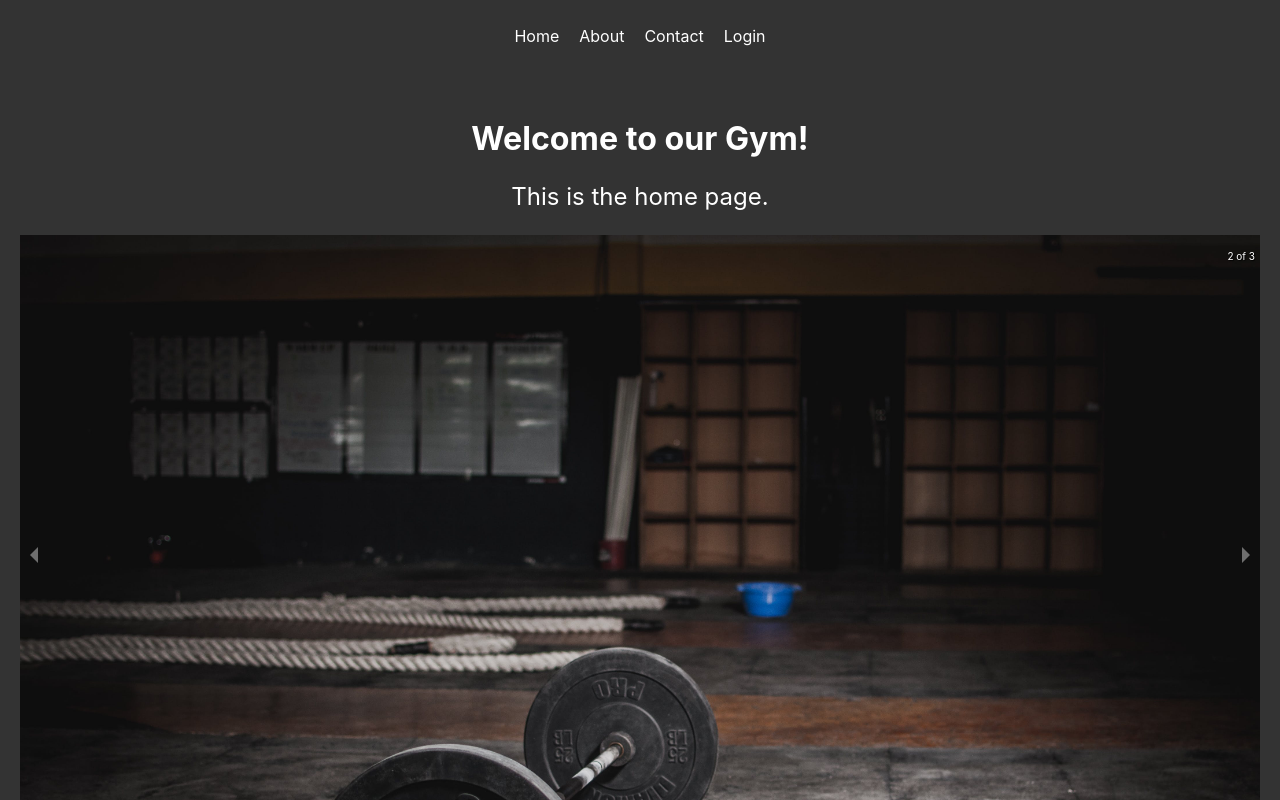
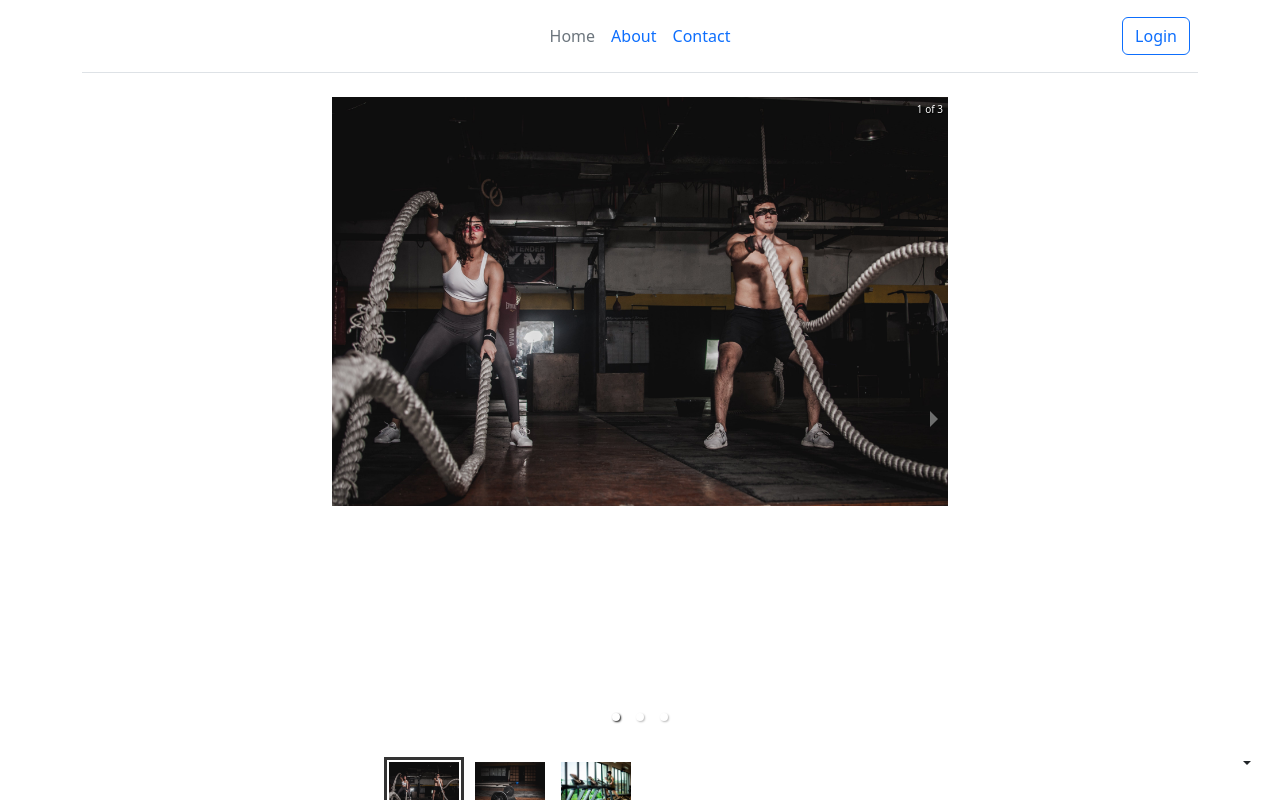
Before and after one commit to Dante983/gym-frontend, a React (Create React App) app: page / in a window 1280 px wide. Shown: the top 800 px of the page. Built offline with nearby package versions, Linux system fonts and the light colour scheme; no server answers.

Commit message:
More Bootstrap - 08122023

```diff
--- a/package.json
+++ b/package.json
@@ -8,8 +8,11 @@
     "@testing-library/react": "^13.4.0",
     "@testing-library/user-event": "^13.5.0",
     "bootstrap": "^5.3.2",
+    "bootstrap-icons": "^1.11.2",
     "react": "^18.2.0",
+    "react-bootstrap": "^2.9.1",
     "react-dom": "^18.2.0",
+    "react-responsive-carousel": "^3.2.23",
     "react-router-dom": "^6.20.1",
     "react-scripts": "5.0.1",
     "web-vitals": "^2.1.4"
--- a/src/App.js
+++ b/src/App.js
@@ -1,6 +1,7 @@
 // App.js
 import React, { useState, useEffect } from 'react';
 import { BrowserRouter as Router, Route, Routes } from 'react-router-dom';
+import ThemeToggle from './pages/components/ThemeToggle';
 import Home from './pages/home/Home';
 import About from './pages/about/About';
 import Contact from './pages/contact/Contact';
@@ -8,6 +9,10 @@ import Login from './pages/login/Login';
 import UserDashboard from './pages/user/Dashboard';
 import AdminDashboard from './pages/admin/Dashboard';
 import Navbar from './pages/components/Navbar';
+import 'bootstrap/dist/css/bootstrap.min.css'; // Import Bootstrap CSS
+import 'bootstrap/dist/js/bootstrap.bundle.min.js';
+
+
 
 function App() {
   const [isLoggedIn, setLoggedIn] = useState(false);
@@ -35,6 +40,7 @@ function App() {
     <Router>
       <div>
         <Navbar isLoggedIn={isLoggedIn} setLoggedIn={setLoggedIn} userRole={userRole} />
+        <ThemeToggle />
         <Routes>
           <Route path="/" element={<Home />} />
           <Route path="/about" element={<About />} />
--- a/src/pages/about/About.js
+++ b/src/pages/about/About.js
@@ -4,10 +4,24 @@ import './About.css';
 
 const About = () => {
   return (
+    <>
     <div className="about">
       <h2>About Our Gym</h2>
       <p>Our gym is equipped with state-of-the-art fitness equipment and offers a variety of classes to help you stay fit and healthy. We have a team of professional trainers who are here to guide you and help you achieve your fitness goals. Whether you're a beginner or a seasoned athlete, our gym has something for everyone.</p>
     </div>
+
+<div class="container">
+<footer class="py-3 my-4">
+  <ul class="nav justify-content-center border-bottom pb-3 mb-3">
+    <li class="nav-item"><a href="/" class="nav-link px-2 text-body-secondary">Home</a></li>
+    <li class="nav-item"><a href="/about" class="nav-link px-2 text-body-secondary">About</a></li>
+    <li class="nav-item"><a href="/contact" class="nav-link px-2 text-body-secondary">Contact</a></li>
+    <li class="nav-item"><a href="#" class="nav-link px-2 text-body-secondary">Dashboard</a></li>
+  </ul>
+  <p class="text-center text-body-secondary">© 2023 Company, Inc</p>
+</footer>
+</div>
+</>
   );
 };
 
--- a/src/pages/components/Navbar.js
+++ b/src/pages/components/Navbar.js
@@ -1,7 +1,6 @@
 // Navbar.js
 import React from 'react';
 import { Link, useNavigate } from 'react-router-dom';
-import './Navbar.css';
 
 const Navbar = ({ isLoggedIn, setLoggedIn, userRole }) => {
   const navigate = useNavigate();
@@ -20,16 +19,44 @@ const Navbar = ({ isLoggedIn, setLoggedIn, userRole }) => {
   };
 
   return (
-    <nav className="navbar">
-      <ul>
-        <li><Link to="/">Home</Link></li>
-        <li><Link to="/about">About</Link></li>
-        <li><Link to="/contact">Contact</Link></li>
-        <li><a href="/" onClick={(e) => { e.preventDefault(); isLoggedIn ? handleDashboard() : navigate('/login'); }}>
-          {isLoggedIn ? 'Dashboard' : 'Login'}</a></li>
-      </ul>
-      {isLoggedIn && <a onClick={handleLogout}>Logout</a>}
-    </nav>
+    <div className="container">
+      <header className="d-flex flex-wrap align-items-center justify-content-center justify-content-md-between py-3 mb-4 border-bottom">
+        <div className="col-md-3 mb-2 mb-md-0">
+          <a href="/" className="d-inline-flex link-body-emphasis text-decoration-none">
+            <svg className="bi" width="40" height="32" role="img" aria-label="Bootstrap">
+              <use xlinkHref="#bootstrap"></use>
+            </svg>
+          </a>
+        </div>
+
+        <ul className="nav col-12 col-md-auto mb-2 justify-content-center mb-md-0">
+          <li><Link to="/" className="nav-link px-2 link-secondary">Home</Link></li>
+          <li><Link to="/about" className="nav-link px-2">About</Link></li>
+          <li><Link to="/contact" className="nav-link px-2">Contact</Link></li>
+        </ul>
+
+        <div className="col-md-3 text-end">
+          {isLoggedIn ? (
+            <>
+              <button type="button" className="btn btn-outline-primary me-2" onClick={handleDashboard}>
+                Dashboard
+              </button>
+              <button type="button" className="btn btn-outline-secondary" onClick={handleLogout}>
+                Logout
+              </button>
+            </>
+          ) : (
+            <button
+              type="button"
+              className="btn btn-outline-primary me-2"
+              onClick={() => navigate('/login')}
+            >
+              Login
+            </button>
+          )}
+        </div>
+      </header>
+    </div>
   );
 };
 
--- /dev/null
+++ b/src/pages/components/ThemeToggle.js
@@ -0,0 +1,65 @@
+import React, { useState, useEffect } from 'react';
+import { Dropdown } from 'react-bootstrap';
+
+const ThemeToggle = () => {
+  const [theme, setTheme] = useState(localStorage.getItem('theme') || 'light');
+
+  const toggleTheme = (newTheme) => {
+    document.body.classList.remove(theme);
+    document.body.classList.add(newTheme);
+    setTheme(newTheme);
+    localStorage.setItem('theme', newTheme);
+  };
+
+  useEffect(() => {
+    document.body.classList.add(theme);
+  }, [theme]);
+
+  return (
+    <Dropdown className="position-fixed bottom-0 end-0 mb-3 me-3 bd-mode-toggle">
+      <Dropdown.Toggle variant="bd-primary" id="bd-theme" className="btn py-2 d-flex align-items-center">
+        <svg className="bi my-1 theme-icon-active" width="1em" height="1em">
+          <use href="#moon-stars-fill"></use>
+        </svg>
+        <span className="visually-hidden" id="bd-theme-text">
+          Toggle theme
+        </span>
+      </Dropdown.Toggle>
+
+      <Dropdown.Menu align="end">
+        <Dropdown.Item
+          onClick={() => toggleTheme('light')}
+          active={theme === 'light'}
+          className="d-flex align-items-center"
+        >
+          <svg className="bi me-2 opacity-50 theme-icon" width="1em" height="1em">
+            <use href="#sun-fill"></use>
+          </svg>
+          Light
+        </Dropdown.Item>
+        <Dropdown.Item
+          onClick={() => toggleTheme('dark')}
+          active={theme === 'dark'}
+          className="d-flex align-items-center"
+        >
+          <svg className="bi me-2 opacity-50 theme-icon" width="1em" height="1em">
+            <use href="#moon-stars-fill"></use>
+          </svg>
+          Dark
+        </Dropdown.Item>
+        <Dropdown.Item
+          onClick={() => toggleTheme('auto')}
+          active={theme === 'auto'}
+          className="d-flex align-items-center"
+        >
+          <svg className="bi me-2 opacity-50 theme-icon" width="1em" height="1em">
+            <use href="#circle-half"></use>
+          </svg>
+          Auto
+        </Dropdown.Item>
+      </Dropdown.Menu>
+    </Dropdown>
+  );
+};
+
+export default ThemeToggle;
--- a/src/pages/contact/Contact.js
+++ b/src/pages/contact/Contact.js
@@ -29,6 +29,7 @@ const Contact = () => {
   }
 
   return (
+    <>
     <div className="contact">
       <h2>Contact Us</h2>
       <form onSubmit={handleSubmit}>
@@ -47,6 +48,19 @@ const Contact = () => {
         <input type="submit" value="Submit" />
       </form>
     </div>
+
+<div class="container">
+<footer class="py-3 my-4">
+  <ul class="nav justify-content-center border-bottom pb-3 mb-3">
+    <li class="nav-item"><a href="/" class="nav-link px-2 text-body-secondary">Home</a></li>
+    <li class="nav-item"><a href="/about" class="nav-link px-2 text-body-secondary">About</a></li>
+    <li class="nav-item"><a href="/contact" class="nav-link px-2 text-body-secondary">Contact</a></li>
+    <li class="nav-item"><a href="#" class="nav-link px-2 text-body-secondary">Dashboard</a></li>
+  </ul>
+  <p class="text-center text-body-secondary">© 2023 Company, Inc</p>
+</footer>
+</div>
+</>
   );
 };
 
--- a/src/pages/home/Home.css
+++ b/src/pages/home/Home.css
@@ -12,18 +12,20 @@
 }
 
 .home {
-  background-color: #333; /* Change this to match your page's background color */
+  background-color: #ffffff; /* Change this to match your page's background color */
   text-align: center;
   padding: 20px;
-  background: #333;
+  background: #ffffff;
   color: #fff;
-  height: 100vh; /* Fill the whole page */
+  height: 100%; /* Fill the whole page */
+
 }
 
 .title {
   animation: pulse 2s infinite;
   font-size: 2em;
   margin-bottom: 20px;
+  text-align: center;
 }
 
 .subtitle {
--- a/src/pages/home/Home.js
+++ b/src/pages/home/Home.js
@@ -1,29 +1,45 @@
-// Home.js
 import React from 'react';
 import { Carousel } from 'react-responsive-carousel';
-import "react-responsive-carousel/lib/styles/carousel.min.css"; // requires a loader
+import "react-responsive-carousel/lib/styles/carousel.min.css";
 import './Home.css';
 import image1 from './images/image1.jpg';
 import image2 from './images/image2.jpg';
 import image3 from './images/image3.jpg';
+import 'bootstrap/dist/css/bootstrap.min.css'; // Import Bootstrap CSS
+import 'bootstrap/dist/js/bootstrap.bundle.min.js'
 
 const Home = () => {
   return (
-    <div className="home">
-      <h2 className="title">Welcome to our Gym!</h2>
-      <p className="subtitle">This is the home page.</p>
-      <Carousel autoPlay infiniteLoop>
+    <>
+    <div className="container-fluid">
+      <div className="row justify-content-center">
+        <div className="col-12 col-md-6 d-flex flex-column align-items-center">
+          <Carousel>
             <div>
-          <img src={image1} alt="Gym Image 1" />
+              <img src={image1} className="d-block w-100" alt="image1" />
             </div>
             <div>
-          <img src={image2} alt="Gym Image 2" />
+              <img src={image2} className="d-block w-100" alt="image2" />
             </div>
             <div>
-          <img src={image3} alt="Gym Image 3" />
+              <img src={image3} className="d-block w-100" alt="image3" />
             </div>
           </Carousel>
+          <div className="footer-container mt-auto">
+            <footer className="py-3 my-4">
+              <ul className="nav justify-content-center border-bottom pb-3 mb-3">
+                <li className="nav-item"><a href="/" className="nav-link px-2 text-body-secondary">Home</a></li>
+                <li className="nav-item"><a href="/about" className="nav-link px-2 text-body-secondary">About</a></li>
+                <li className="nav-item"><a href="/contact" className="nav-link px-2 text-body-secondary">Contact</a></li>
+                <li className="nav-item"><a href="#" className="nav-link px-2 text-body-secondary">Dashboard</a></li>
+              </ul>
+              <p className="text-center text-body-secondary">© 2023 Company, Inc</p>
+            </footer>
           </div>
+        </div>
+      </div>
+    </div>
+</>
   );
 };
 
```
Also changed, not shown: 1 other file (tests, documents, lock files or other folders). Lines whose indentation alone changed are shown as unchanged.
